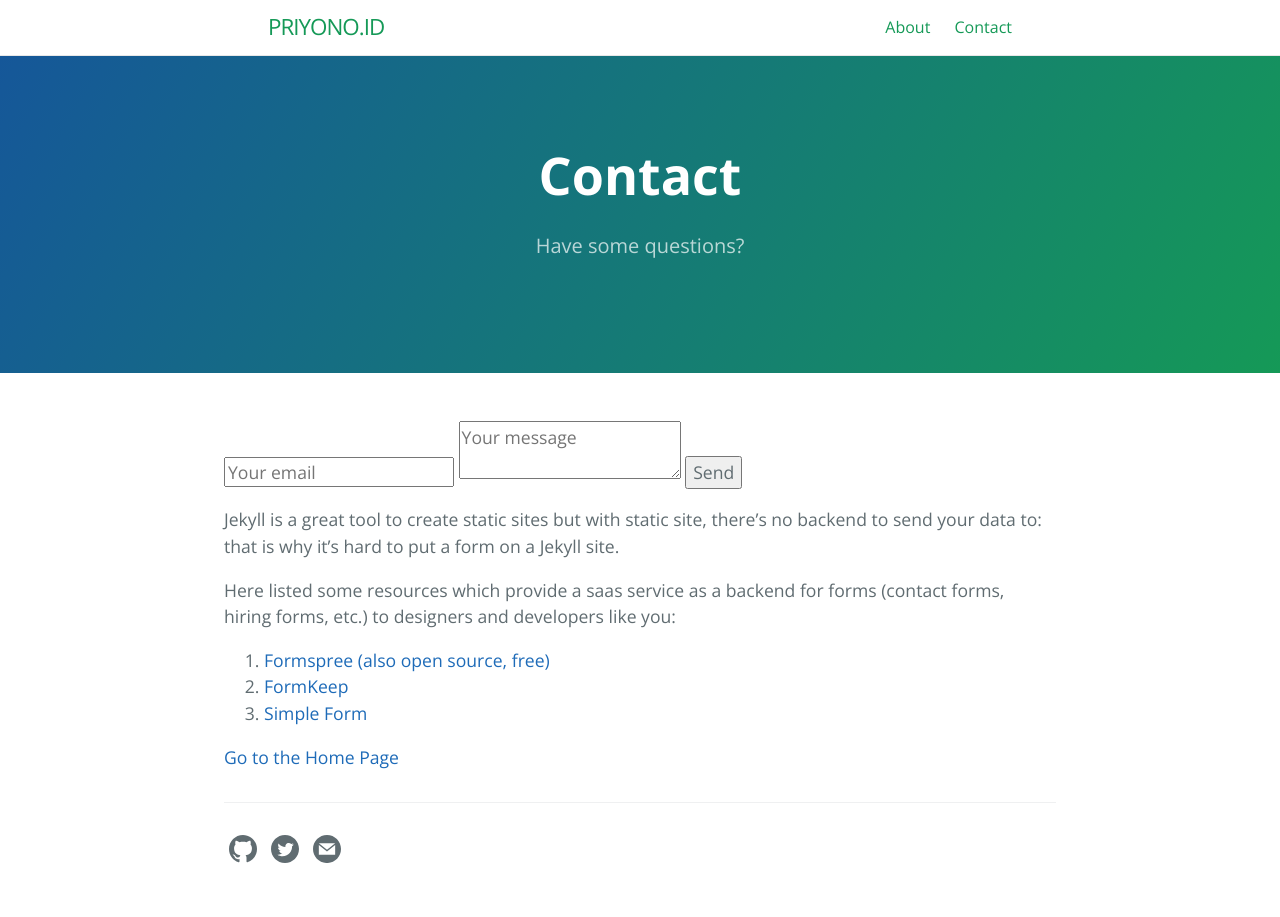
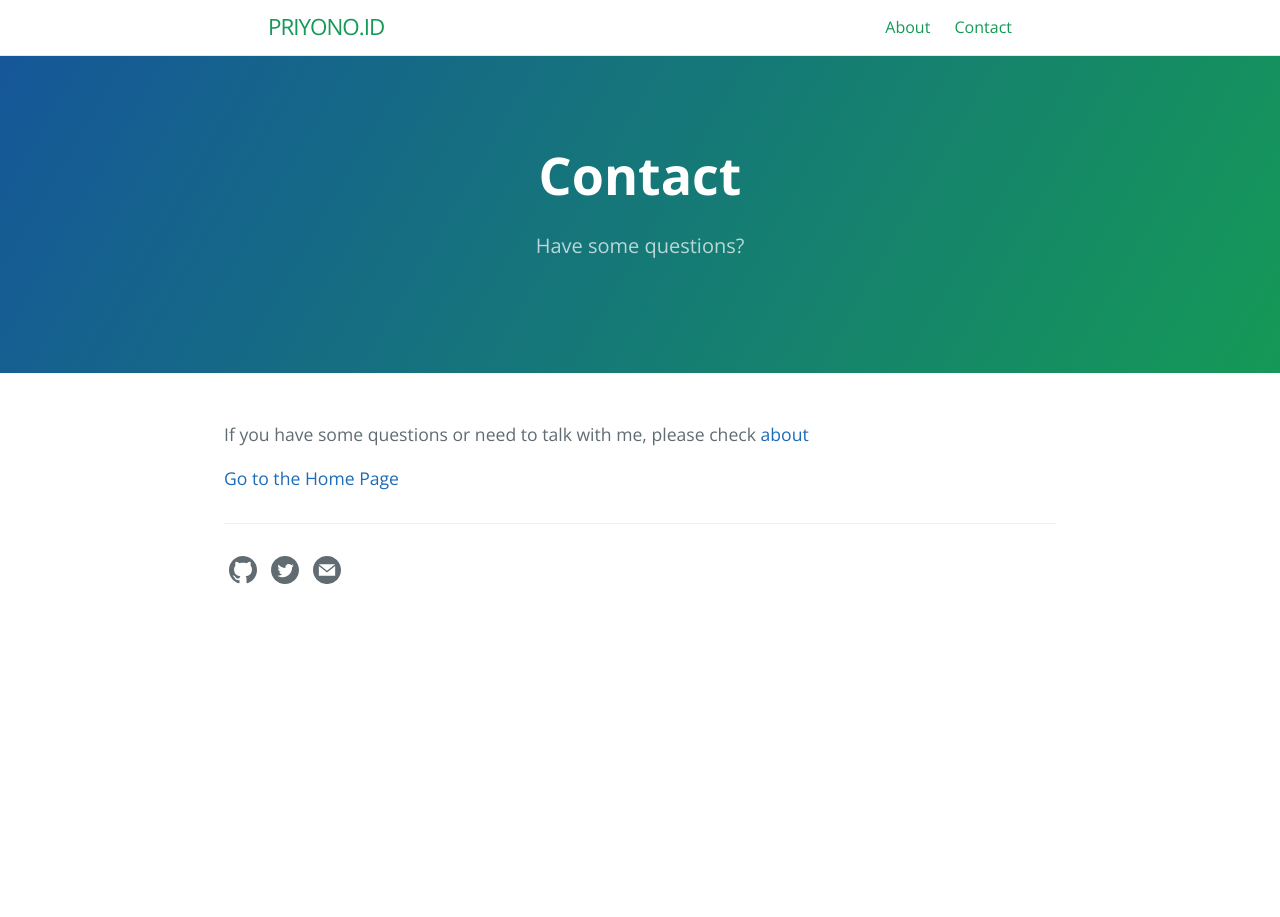
Before and after one commit to agungpriyono/agungpriyono.github.io, a Jekyll site: the page built from contact.md, in a window 1280 px wide. Built offline with Jekyll 4.4.1, drawn with Linux system fonts in a browser that asks for light colours.

Commit message:
Update contact.md

```diff
--- a/contact.md
+++ b/contact.md
@@ -4,17 +4,6 @@ title: Contact
 tagline: Have some questions?
 ---
 
-<form method="POST" action="http://formspree.io/iv.agung.ep@outlook.co.id">
-  <input type="email" name="email" placeholder="Your email">
-  <textarea name="message" placeholder="Your message"></textarea>
-  <button type="submit">Send</button>
-</form>
-
-Jekyll is a great tool to create static sites but with static site, there's no backend to send your data to: that is why it's hard to put a form on a Jekyll site.
-
-Here listed some resources which provide  a saas service as a backend for forms (contact forms, hiring forms, etc.) to designers and developers like you:
-1. [Formspree (also open source, free)](https://formspree.io/)
-2. [FormKeep](https://formkeep.com/guides/contact-form-jekyll)
-3. [Simple Form](https://getsimpleform.com/)
+If you have some questions or need to talk with me, please check [about](https://priyono.id/about.html)
 
 [Go to the Home Page]({{ site.url }}{{ site.baseurl }})
```
